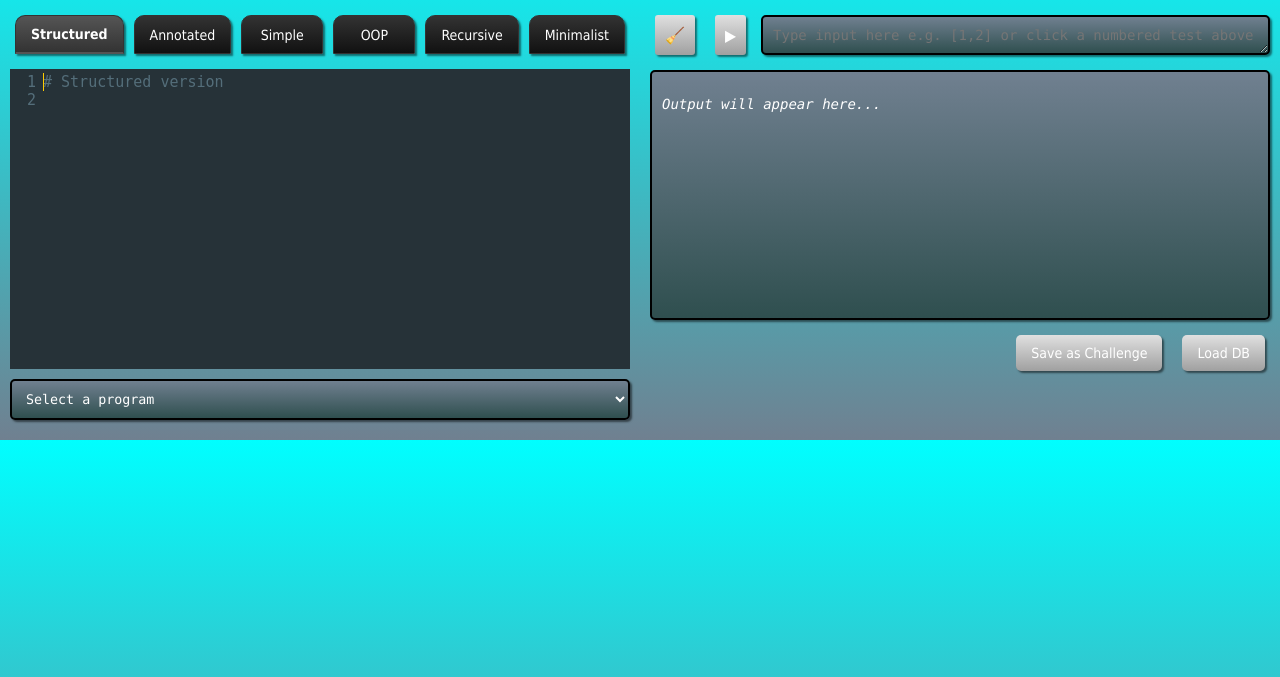
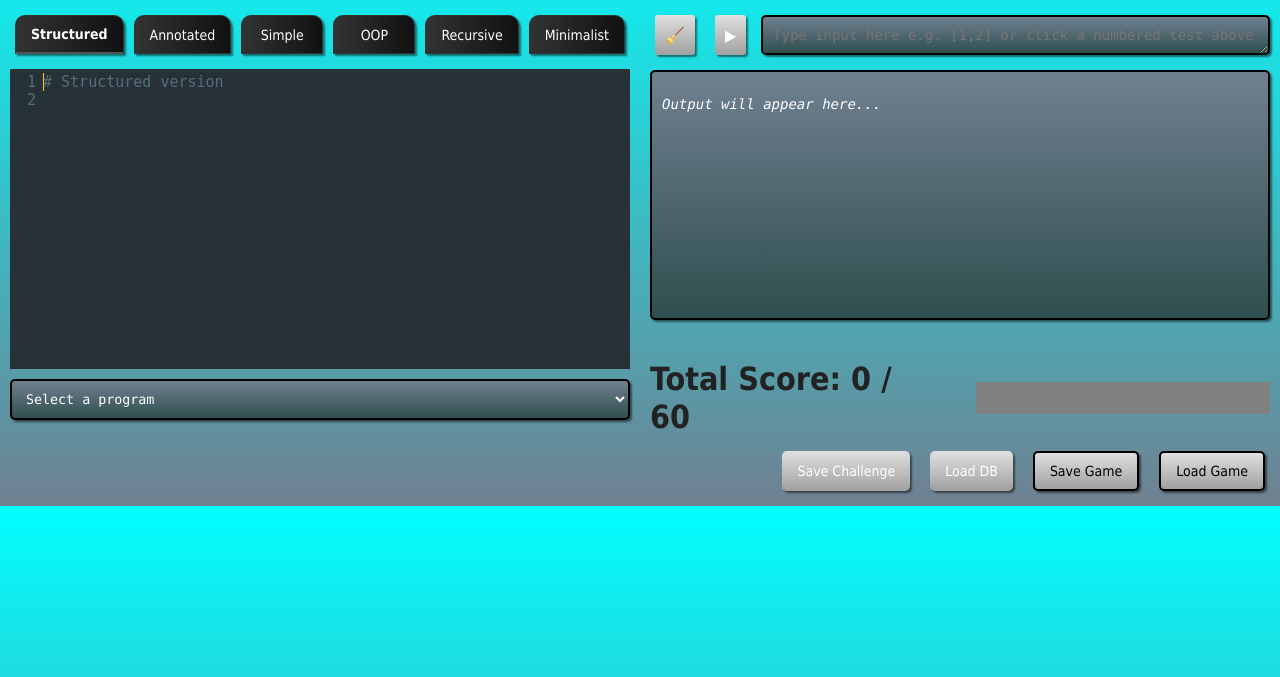
Before and after one commit to mraharrisoncs/sixhack, a Flask app: page / in a window 1280 px wide. Shown: the part 109-786 px from the top of the page. Run offline with Flask 3, Linux system fonts and the light colour scheme; data comes from the database, SQL or seed files in the repository; both versions use the stored data as it was after the commit.

Commit message:
meters and total score

```diff
--- a/v1/app/routes.py
+++ b/v1/app/routes.py
@@ -5,6 +5,9 @@ from app.utils import load_new_challenges
 from app.code_styles import CODE_STYLES
 import json, yaml, os
 import subprocess
+import tempfile
+import ast
+import re
 
 
 def setup_routes(app):
@@ -220,3 +223,113 @@ def setup_routes(app):
             for style in CODE_STYLES
         ]
         return jsonify(styles)
+
+    def run_pylint(code, pylint_args):
+        with tempfile.NamedTemporaryFile('w', delete=False, suffix='.py', encoding='utf-8') as tmp:
+            tmp.write(code)
+            tmp_path = tmp.name
+        try:
+            cmd = ['pylint', tmp_path] + (pylint_args or [])
+            result = subprocess.run(cmd, capture_output=True, text=True, encoding='utf-8')
+            return result.stdout
+        finally:
+            os.unlink(tmp_path)
+
+    def check_separation_of_concerns(code):
+        try:
+            tree = ast.parse(code)
+            for node in ast.walk(tree):
+                if isinstance(node, ast.FunctionDef):
+                    has_input = any(isinstance(n, ast.Call) and getattr(n.func, 'id', '') == 'input' for n in ast.walk(node))
+                    has_output = any(isinstance(n, ast.Call) and getattr(n.func, 'id', '') == 'print' for n in ast.walk(node))
+                    has_computation = any(isinstance(n, (ast.BinOp, ast.Call)) and getattr(getattr(n, 'func', None), 'id', '') not in ('input', 'print') for n in ast.walk(node) if isinstance(n, ast.Call) or isinstance(n, ast.BinOp))
+                    if (has_input and has_output) or (has_input and has_computation) or (has_output and has_computation):
+                        return False
+            return True
+        except Exception:
+            return False
+
+    def check_oop(code):
+        try:
+            tree = ast.parse(code)
+            return any(isinstance(node, ast.ClassDef) for node in ast.walk(tree))
+        except Exception:
+            return False
+
+    def check_recursive(code):
+        try:
+            tree = ast.parse(code)
+            for node in ast.walk(tree):
+                if isinstance(node, ast.FunctionDef):
+                    if any(isinstance(n, ast.Call) and getattr(n.func, 'id', '') == node.name for n in ast.walk(node)):
+                        return True
+            return False
+        except Exception:
+            return False
+
+    def extract_pylint_score_and_feedback(pylint_output):
+        # Extract score
+        match = re.search(r'Your code has been rated at ([\d\.]+)/10', pylint_output)
+        score = float(match.group(1)) if match else 0.0
+        # Clamp to 1-10 scale (or 0-10 if you prefer)
+        score = max(1, min(10, round(score)))
+        # Feedback: show the full pylint output (or just the messages if you want)
+        feedback = pylint_output
+        return score, feedback
+
+    def ast_score_and_feedback(ast_result, style):
+        # For now, just 10 for True, 1 for False, and a message
+        if style == "separation_of_concerns":
+            if ast_result:
+                return 10, "Separation of concerns: OK"
+            else:
+                return 1, "Separation of concerns: Needs improvement"
+        elif style == "oop":
+            if ast_result:
+                return 10, "OOP Detected"
+            else:
+                return 1, "No class detected"
+        elif style == "recursive":
+            if ast_result:
+                return 10, "Recursion Detected"
+            else:
+                return 1, "Code is not recursive"
+        else:
+            return 1, "No AST check implemented for this style."
+
+    @app.route('/sandbox/style_check', methods=['POST'])
+    def style_check():
+        data = request.get_json()
+        style_key = data.get('style')
+        code = data.get('code')
+        style = next((s for s in CODE_STYLES if s['key'] == style_key), None)
+        if not style:
+            return jsonify({"error": "Unknown style"}), 400
+
+        results = {}
+
+        # Pylint check
+        if style.get('pylint_required'):
+            pylint_output = run_pylint(code, style.get('pylint_parameters'))
+            score, feedback = extract_pylint_score_and_feedback(pylint_output)
+            results['pylint'] = {"score": score, "feedback": feedback}
+
+        # AST check
+        if style.get('ast_required'):
+            ast_check = style.get('ast_parameters', {}).get('check')
+            if ast_check == "separation_of_concerns":
+                ast_result = check_separation_of_concerns(code)
+                score, feedback = ast_score_and_feedback(ast_result, "separation_of_concerns")
+                results['ast'] = {"score": score, "feedback": feedback}
+            elif ast_check == "oop":
+                ast_result = check_oop(code)
+                score, feedback = ast_score_and_feedback(ast_result, "oop")
+                results['ast'] = {"score": score, "feedback": feedback}
+            elif ast_check == "recursive":
+                ast_result = check_recursive(code)
+                score, feedback = ast_score_and_feedback(ast_result, "recursive")
+                results['ast'] = {"score": score, "feedback": feedback}
+            else:
+                results['ast'] = {"score": 1, "feedback": "No AST check implemented for this style."}
+
+        return jsonify(results)
--- a/v1/app/static/css/styles.css
+++ b/v1/app/static/css/styles.css
@@ -107,7 +107,6 @@ nav a:hover {
     /* Remove the gap between input and output windows */
 }
 
-
 footer {
     background: #35424a;
     color: white;
@@ -185,13 +184,16 @@ select {
 .tab-button {
     padding: 10px 15px;
     border: 1px solid #333;
-    background: linear-gradient(to bottom, #333, #111); /* Dark gradient */
+    background: linear-gradient(to right, #333, #111); /* Default background */
     color: white;
     cursor: pointer;
-    border-radius: 10px 10px 0 0; /* Larger rounded top corners */
+    border-radius: 10px 10px 0 0;
     font-size: 14px;
-    flex: 1; /* Make all tabs equal width */
+    flex: 1;
     text-align: center;
+    transition: background 0.3s;
+    position: relative;
+    z-index: 1;
 }
 
 /* Hover effect for tab buttons */
@@ -201,9 +203,8 @@ select {
 
 /* Active tab button */
 .tab-button.active {
-    background: linear-gradient(to bottom, #555, #333);
-    border-bottom: 2px solid #555; /* Blend with the tab content */
     font-weight: bold;
+    border-bottom: 2px solid #555;
 }
 
 /* Tab content container */
@@ -307,13 +308,16 @@ select {
 #code-tabs .tab-button {
     padding: 10px 15px;
     border: 1px solid #333;
-    background: linear-gradient(to bottom, #333, #111);
+    background: linear-gradient(to right, #333, #111); /* Default background */
     color: white;
     cursor: pointer;
     border-radius: 10px 10px 0 0; /* Rounded top corners */
     font-size: 14px;
     flex: 1; /* Make all tabs equal width */
     text-align: center;
+    transition: background 0.3s;
+    position: relative;
+    z-index: 1;
 }
 
 #code-tabs .tab-button:hover {
@@ -321,9 +325,8 @@ select {
 }
 
 #code-tabs .tab-button.active {
-    background: linear-gradient(to bottom, #555, #333);
+    font-weight: bold;
     border-bottom: 2px solid #555; /* Blend with the tab content */
-    font-weight: bold;
 }
 
 /* Code container and test container textareas */
@@ -403,3 +406,33 @@ select {
     width: 100%;
     /* Optionally set a min-height or height */
 }
+
+/* Hide meter and meter-label elements if still present */
+meter, [id^="meter-label-"], .meter-container, .meter-feedback {
+    display: none !important;
+}
+
+/* Overall score at the bottom */
+#overall-score-container {
+    display: flex;
+    align-items: center;
+    justify-content: center;
+    gap: 20px;
+    margin: 40px auto 0 auto;
+    width: 100%;
+}
+
+.total-score-text {
+    font-size: 2em;
+    font-weight: bold;
+    color: #222;
+}
+
+.total-score-meter {
+    width: 300px;
+    height: 32px;
+    margin-left: 20px;
+    border-radius: 10px;
+    background: #eee;
+    accent-color: #4CAF50;
+}
--- a/v1/app/static/js/scripts.js
+++ b/v1/app/static/js/scripts.js
@@ -1,4 +1,33 @@
 let codeMirrorEditor; // <-- Move this to the top, outside any function
+let styleScores = {}; // { styleKey: score }
+let totalScore = 0;
+const MAX_SCORE = 60; // 6 tabs * 10
+
+function updateTotalScore() {
+    totalScore = Object.values(styleScores).reduce((a, b) => a + b, 0);
+    const scoreText = document.getElementById('total-score-text');
+    const scoreMeter = document.getElementById('total-score-meter');
+    scoreText.textContent = `Total Score: ${totalScore} / ${MAX_SCORE}`;
+    scoreMeter.value = totalScore;
+}
+
+function updateStyleScore(styleKey, score) {
+    styleScores[styleKey] = score;
+    updateTabProgress(styleKey, score);
+    updateTotalScore();
+}
+
+function updateTabProgress(styleKey, score) {
+    const button = document.getElementById(`tab-btn-${styleKey}`);
+    if (!button) return;
+    const percent = Math.max(0, Math.min(100, (score / 10) * 100));
+    button.style.background = `linear-gradient(to right, #4CAF50 ${percent}%, #333 ${percent}%)`;
+}
+
+function setMeterFeedback(styleKey, feedback) {
+    const feedbackDiv = document.getElementById(`meter-feedback-${styleKey}`);
+    feedbackDiv.textContent = feedback;
+}
 
 document.addEventListener('DOMContentLoaded', () => {
     let originalCode = "";
@@ -32,13 +61,46 @@ document.addEventListener('DOMContentLoaded', () => {
             codeStyles = styles;
             codeTabsContainer.innerHTML = '';
             styles.forEach((style, index) => {
+                // Tab button
                 const button = document.createElement('button');
                 button.type = 'button';
                 button.className = 'tab-button';
+                button.id = `tab-btn-${style.key}`;
                 button.textContent = style.name;
                 if (index === 0) button.classList.add('active');
                 codeTabsContainer.appendChild(button);
 
+                // Meter container
+                const meterContainer = document.createElement('div');
+                meterContainer.className = 'meter-container';
+
+                // Meter
+                const meter = document.createElement('meter');
+                meter.id = `meter-${style.key}`;
+                meter.min = 1;
+                meter.max = 10;
+                meter.value = 1;
+                meter.className = 'style-meter';
+                meterContainer.appendChild(meter);
+
+                // Feedback div (hidden, shown on hover)
+                const feedbackDiv = document.createElement('div');
+                feedbackDiv.id = `meter-feedback-${style.key}`;
+                feedbackDiv.className = 'meter-feedback';
+                feedbackDiv.style.display = 'none';
+                meterContainer.appendChild(feedbackDiv);
+
+                // Show feedback on hover
+                meter.addEventListener('mouseenter', () => {
+                    feedbackDiv.style.display = 'block';
+                });
+                meter.addEventListener('mouseleave', () => {
+                    feedbackDiv.style.display = 'none';
+                });
+
+                codeTabsContainer.appendChild(meterContainer);
+
+                // Tab click handler
                 button.addEventListener('click', () => {
                     // Save current code to the current tab
                     if (currentTab !== null) {
@@ -56,6 +118,28 @@ document.addEventListener('DOMContentLoaded', () => {
                     }
                     codeMirrorEditor.setValue(tabCodes[currentTab]);
                     // Optionally show style.description somewhere in the UI
+
+                    // Trigger style check
+                    fetch('/sandbox/style_check', {
+                        method: 'POST',
+                        headers: { 'Content-Type': 'application/json' },
+                        body: JSON.stringify({ style: style.key, code: codeMirrorEditor.getValue() })
+                    })
+                    .then(response => response.json())
+                    .then(data => {
+                        let score = 1;
+                        let feedback = '';
+                        if (data.pylint) {
+                            score = data.pylint.score;
+                            feedback = data.pylint.feedback;
+                        }
+                        if (data.ast) {
+                            score = data.ast.score;
+                            feedback = data.ast.feedback;
+                        }
+                        updateStyleScore(style.key, score);
+                        setMeterFeedback(style.key, feedback);
+                    });
                 });
             });
 
@@ -89,6 +173,7 @@ document.addEventListener('DOMContentLoaded', () => {
 
             loadTestCases(programId);
         });
+
     }
 
     // Load programs into the dropdown on page load
@@ -187,6 +272,62 @@ document.addEventListener('DOMContentLoaded', () => {
         const data = await response.json();
         alert(data.message || "Database updated successfully!");
         loadPrograms();
+    });
+
+    // --- Add save/load game functionality ---
+    document.getElementById('save-game-button').addEventListener('click', () => {
+        // Gather all data
+        const gameData = {
+            tabCodes, // all code in tabs
+            currentTab,
+            programId: document.getElementById('program-dropdown')?.value || null,
+            testCases: window.currentTestCases || [] // set this when loading test cases
+        };
+        const blob = new Blob([JSON.stringify(gameData, null, 2)], {type: "application/json"});
+        const url = URL.createObjectURL(blob);
+
+        const a = document.createElement('a');
+        a.href = url;
+        a.download = "sixhack_game_save.json";
+        document.body.appendChild(a);
+        a.click();
+        document.body.removeChild(a);
+        URL.revokeObjectURL(url);
+    });
+
+    document.getElementById('load-game-button').addEventListener('click', () => {
+        document.getElementById('load-game-input').click();
+    });
+
+    document.getElementById('load-game-input').addEventListener('change', (event) => {
+        const file = event.target.files[0];
+        if (!file) return;
+        const reader = new FileReader();
+        reader.onload = function(e) {
+            try {
+                const gameData = JSON.parse(e.target.result);
+                // Restore tab codes
+                Object.assign(tabCodes, gameData.tabCodes);
+                // Restore current tab
+                if (gameData.currentTab && document.getElementById(`tab-btn-${gameData.currentTab}`)) {
+                    document.getElementById(`tab-btn-${gameData.currentTab}`).click();
+                }
+                // Restore program ID
+                if (gameData.programId) {
+                    const dropdown = document.getElementById('program-dropdown');
+                    if (dropdown) dropdown.value = gameData.programId;
+                }
+                // Restore test cases (if you have a function to reload them)
+                if (gameData.testCases && typeof loadTestCases === "function") {
+                    window.currentTestCases = gameData.testCases;
+                    loadTestCases(gameData.programId);
+                }
+                alert("Game loaded!");
+            } catch (err) {
+                alert("Failed to load game: " + err);
+            }
+        };
+        reader.readAsText(file);
     });
 });
 
--- a/v1/app/templates/home.html
+++ b/v1/app/templates/home.html
@@ -40,10 +40,16 @@
             <pre id="output"></pre>
         </div>
 
+        <div id="overall-score-container">
+            <span id="total-score-text" class="total-score-text">Total Score: 0 / 60</span>
+            <progress id="total-score-meter" max="60" value="0" class="total-score-meter"></progress>
+        </div>
         <div class="bottom-buttons">
-            <button id="save-button">Save as Challenge</button>
+            <button id="save-button">Save Challenge</button>
             <button id="load-db-button">Load DB</button>
-        </div>
+            <button id="save-game-button">Save Game</button>
+            <button id="load-game-button">Load Game</button>
+            <input type="file" id="load-game-input" style="display:none" accept=".json">        </div>
     </div>
 </div>
 
```
Also changed, not shown: stuff/saved_add.py (added, +54 -0 lines), v1/instance/sixhack.db.
